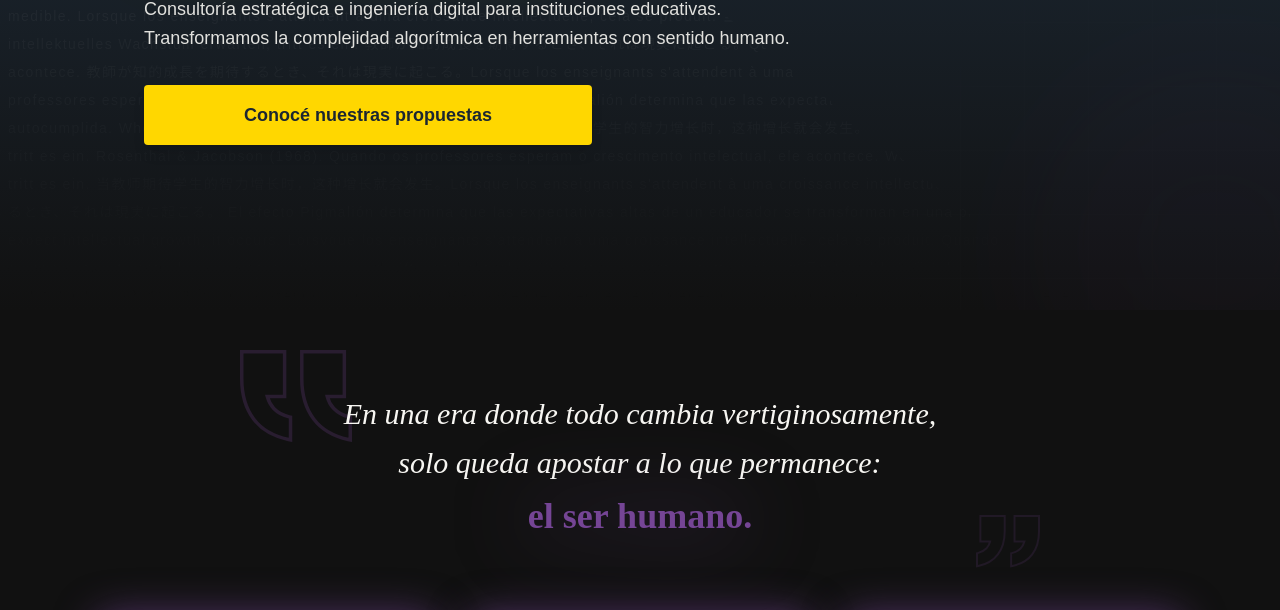
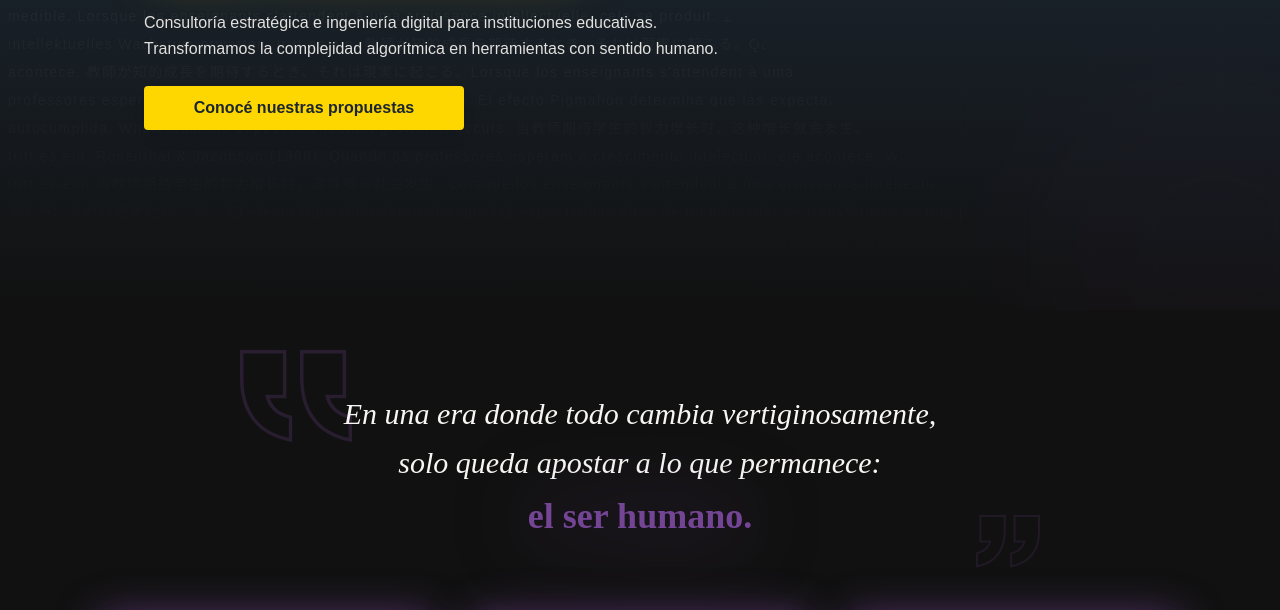
Before and after one commit to MarcosLabra/Pigmalion-Web-v1, a website built with Vite: page index.html in a window 1280 px wide. Shown: the part 490-1100 px from the top of the page. Built offline with nearby package versions, Linux system fonts and the light colour scheme.

Commit message:
ajusto hero para pantallas 1366

```diff
--- a/index.html
+++ b/index.html
@@ -500,7 +500,7 @@
 
         <p
           id="hero-fade-content"
-          class="hero-fade-item opacity-0 translate-y-6 transition-all duration-700 ease-out delay-150 font-body text-base sm:text-lg lg:text-lg 2xl:text-2xl text-text-light/90 leading-relaxed max-w-2xl lg:max-w-2xl 2xl:max-w-4xl mb-6 lg:mb-8 2xl:mb-12 text-left"
+          class="hero-fade-item opacity-0 translate-y-6 transition-all duration-700 ease-out delay-150 font-body text-base sm:text-lg lg:text-lg xl:text-base 2xl:text-2xl text-text-light/90 leading-relaxed max-w-2xl lg:max-w-2xl xl:max-w-xl 2xl:max-w-4xl mb-6 lg:mb-8 xl:mb-6 2xl:mb-12 text-left"
         >
           Consultoría estratégica e ingeniería digital para instituciones
           educativas. Transformamos la complejidad algorítmica en herramientas
@@ -510,7 +510,7 @@
         <a
           id="hero-cta"
           href="#propuestas"
-          class="hero-fade-item opacity-0 translate-y-6 transition-all duration-700 ease-out delay-300 w-full max-w-sm lg:max-w-md py-3.5 lg:py-4 px-8 bg-interactive-yellow text-interactive-dark font-body font-bold text-base lg:text-lg rounded shadow-lg hover:opacity-95 active:scale-95 active:opacity-90 flex items-center justify-center"
+          class="hero-fade-item opacity-0 translate-y-6 transition-all duration-700 ease-out delay-300 w-full max-w-sm lg:max-w-md py-3.5 lg:py-4 xl:py-2.5 2xl:py-4 px-8 xl:px-6 2xl:px-8 xl:max-w-xs 2xl:max-w-md bg-interactive-yellow text-interactive-dark font-body font-bold text-base lg:text-lg xl:text-base 2xl:text-lg rounded shadow-lg hover:opacity-95 active:scale-95 active:opacity-90 flex items-center justify-center"
         >
           Conocé nuestras propuestas
         </a>
```
